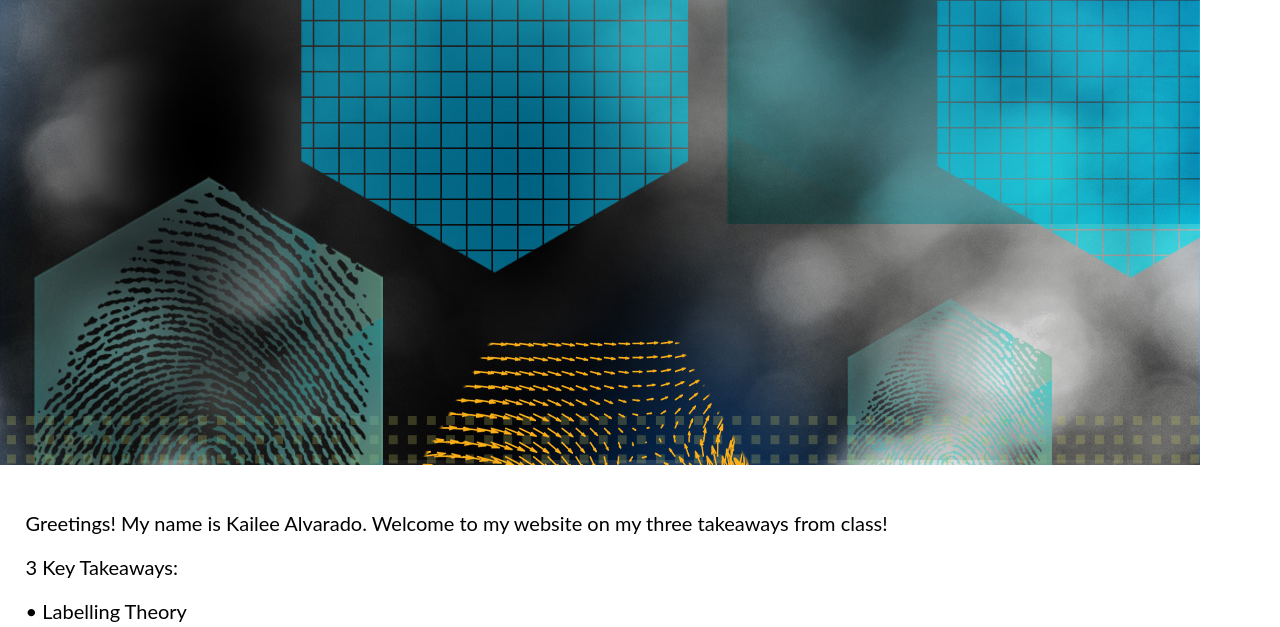
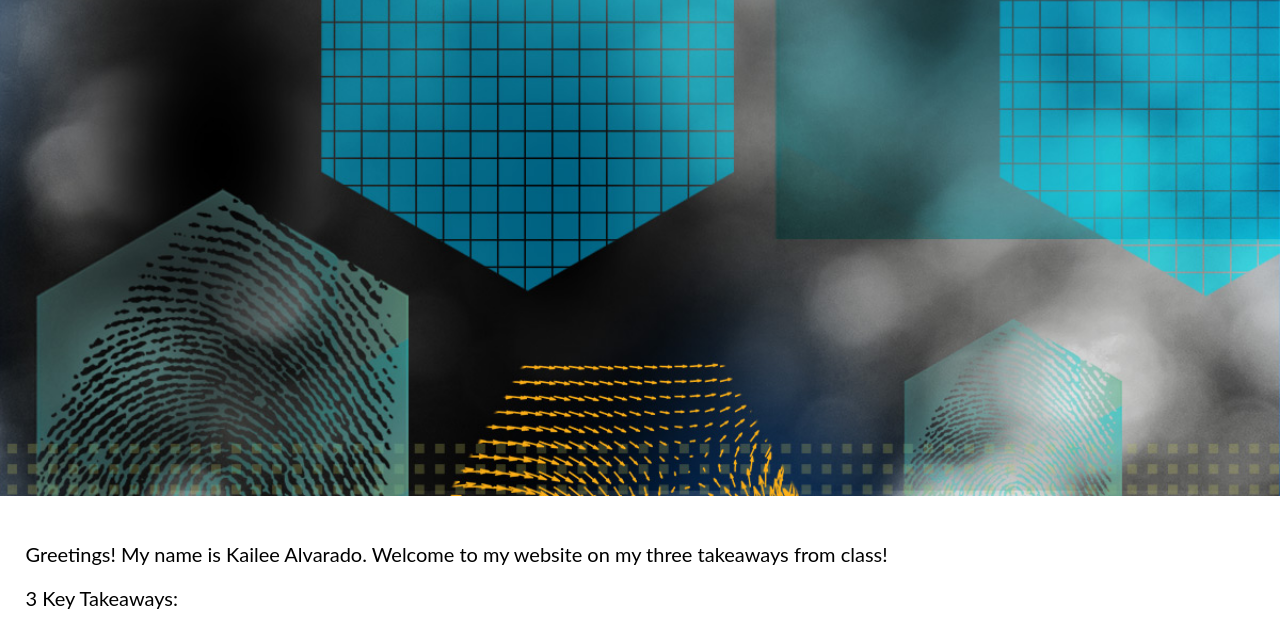
Before and after one commit to kail509/kail509.github.io, a plain HTML site: page index.html in a window 1280 px wide. Shown: the part 162-789 px from the top of the page. Drawn offline with nearby package versions, Linux system fonts and the light colour scheme.

Commit message:
Add files via upload

```diff
--- a/index.html
+++ b/index.html
@@ -49,7 +49,7 @@
 
     <!-- Hero Image -->
     <div id="hero" class="tab-desk">
-        <img src="images/crimbanner.jpeg" alt="keyboard">
+        <img src="images/crimbanner.jpeg" alt="keyboard" width="100%" height="100%">
     </div>
 
 
```
